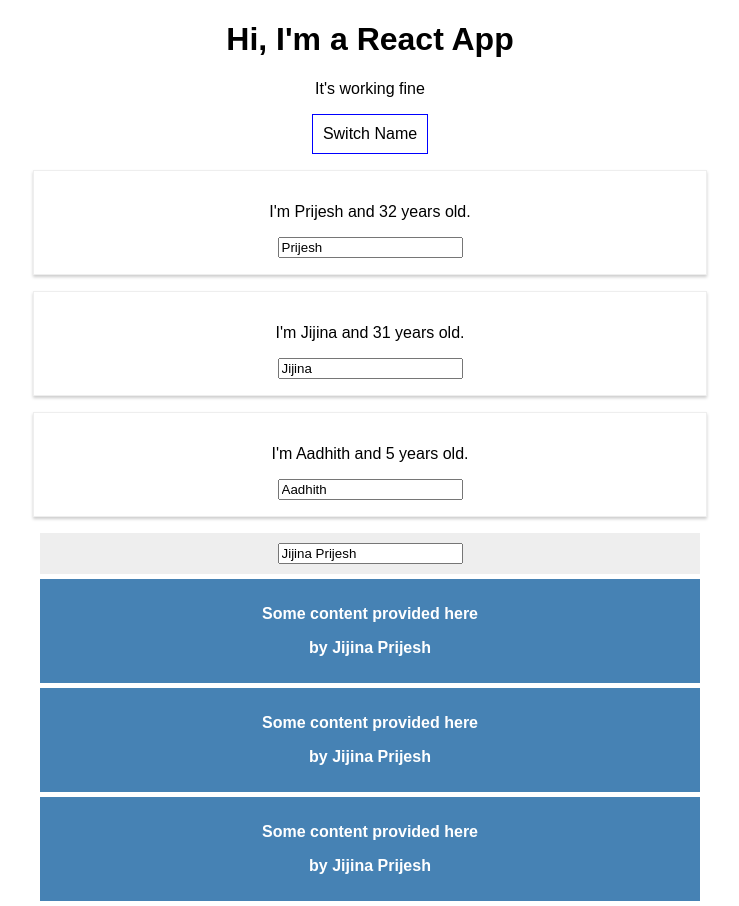
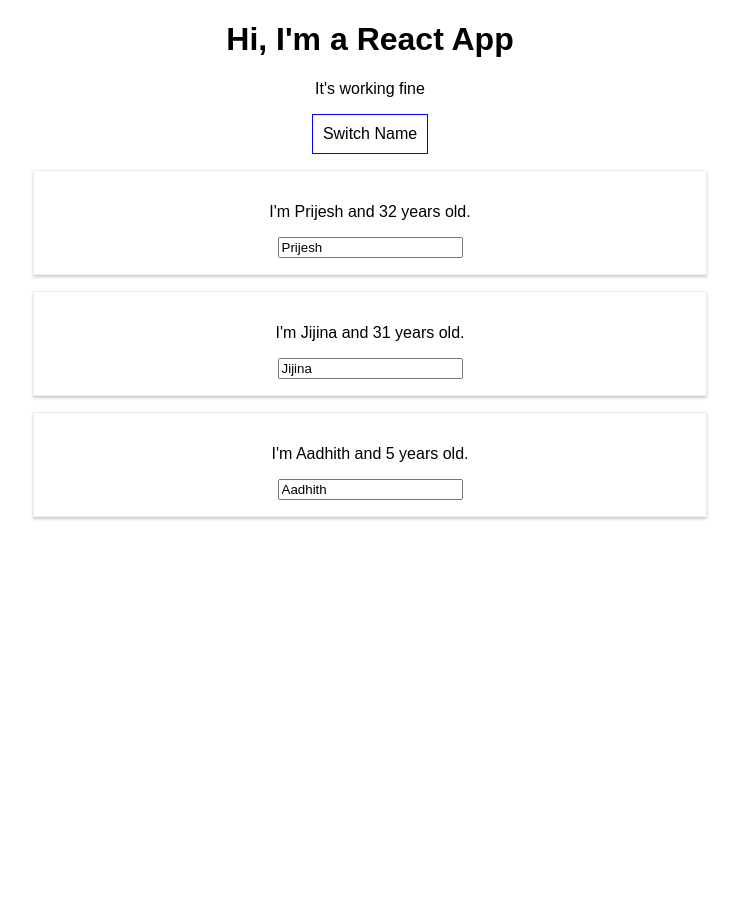
Before and after one commit to prijeshm/react-complete-guide, a React (Create React App) app: page / in a window 1280 px wide. Shown: the whole page, without its empty margins (270-1009 px from the left). After the commit the page ends 800 px from the top, so only its background shows below. Built offline with nearby package versions, Linux system fonts and the light colour scheme.

Commit message:
Removed Assisgnment 1 related changes

```diff
--- a/src/App.js
+++ b/src/App.js
@@ -1,8 +1,6 @@
 import React, { Component } from 'react';
 import './App.css';
 import Person from './Person/Person';
-import UserInput from './UserInput/UserInput';
-import UserOutput from './UserOutput/UserOutput';
 
 class App extends Component {
   state = {
@@ -10,8 +8,7 @@ class App extends Component {
       { name: 'Prijesh', age: 32 },
       { name: 'Jijina', age: 31 },
       { name: 'Aadhith', age: 5 },
-    ],
-    username: 'Jijina Prijesh'
+    ]
   }
 
   render() {
@@ -41,19 +38,8 @@ class App extends Component {
           click={() => this.switchNameHandler('Aadhith M')}
           name={this.state.persons[2].name}
           age={this.state.persons[2].age} />
-
-        <UserInput username={this.state.username} changed={this.changeUserName}/>
-        <UserOutput username={this.state.username}/>
-        <UserOutput username={this.state.username}/>
-        <UserOutput username={this.state.username}/>
       </div>
     );
-  }
-
-  changeUserName = event => {
-    this.setState({
-      username: event.target.value
-    })
   }
 
   switchNameHandler = newName => {
@@ -70,7 +56,6 @@ class App extends Component {
   }
 
   nameChangeHandler = event => {
-
     this.setState({
       persons: [
         { name: 'Prijesh', age: 32 },
```
